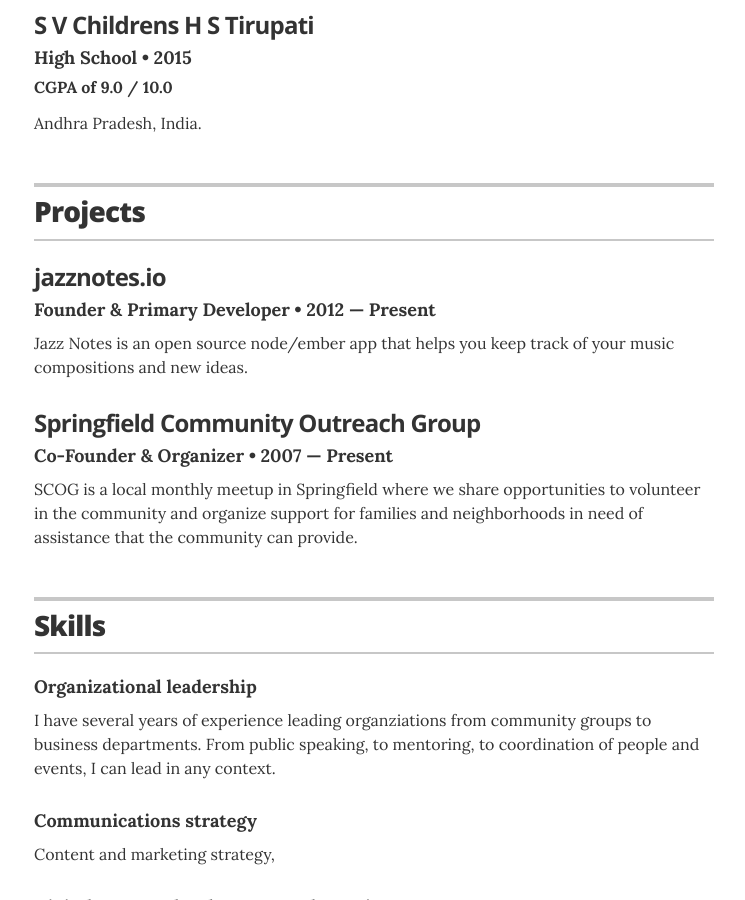
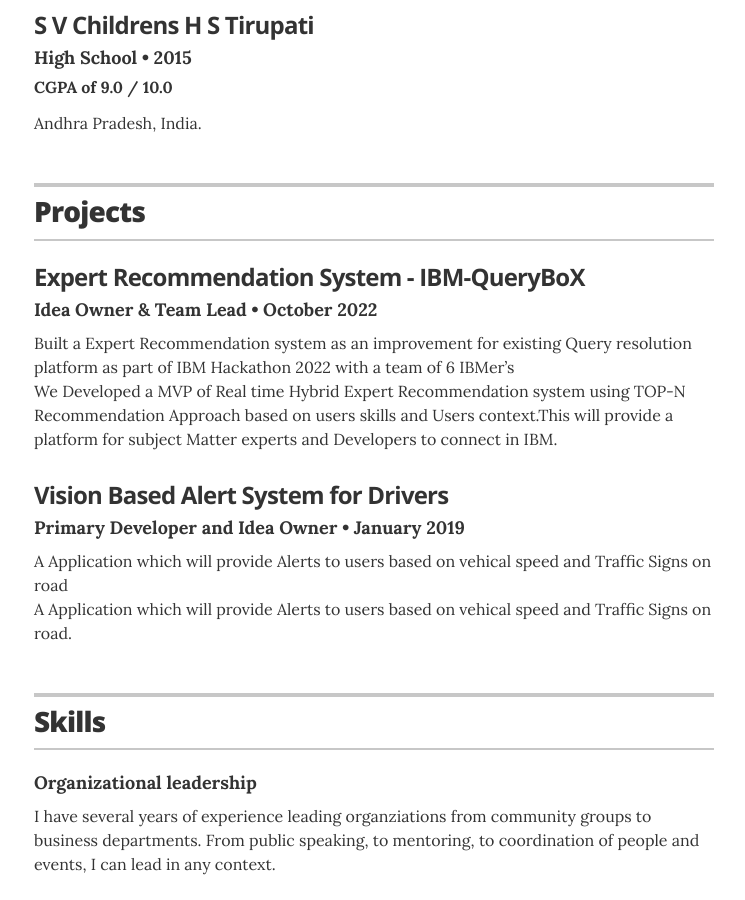
Before and after one commit to JUPUDI-VAMSI-KALYAN/Resume, a Jekyll site: the page built from index.html, in a window 1280 px wide and 900 px high, scrolled down 2198 px. Shown: the whole window, without its empty margins (266-1011 px from the left). Built offline with Jekyll 4.4.1, drawn with Linux system fonts in a browser that asks for light colours.

Commit message:
updated projects

```diff
--- a/_data/projects.yml
+++ b/_data/projects.yml
@@ -2,15 +2,16 @@
 # uncomment the urls if you wish to display them, and add your own URL
 
 # jazznotes.io
-- project: jazznotes.io
-  role: Founder & Primary Developer
-  duration: 2012 &mdash; Present
+- project: Expert Recommendation System - IBM-QueryBoX
+  role: Idea Owner & Team Lead
+  duration: October 2022
   # url: "#"
-  description: Jazz Notes is an open source node/ember app that helps you keep track of your music compositions and new ideas.
+  description: Built a Expert Recommendation system as an improvement for existing Query resolution platform as part of IBM Hackathon 2022 with a team of 6 IBMer’s <br> We Developed a MVP of Real time Hybrid Expert Recommendation system using TOP-N Recommendation Approach based on users skills and Users context.This will provide a platform for subject Matter experts and Developers to connect in IBM.
+
 
 # Springfield Community Outreach Group
-- project: Springfield Community Outreach Group
-  role: Co-Founder & Organizer
-  duration: 2007 &mdash; Present
+- project: Vision Based Alert System for Drivers
+  role: Primary Developer and Idea Owner
+  duration: January 2019
   # url: "#"
-  description: SCOG is a local monthly meetup in Springfield where we share opportunities to volunteer in the community and organize support for families and neighborhoods in need of assistance that the community can provide.
+  description: A Application which will provide Alerts to users based on vehical speed and Traffic Signs on road <br> A Application which will provide Alerts to users based on vehical speed and Traffic Signs on road.
```
